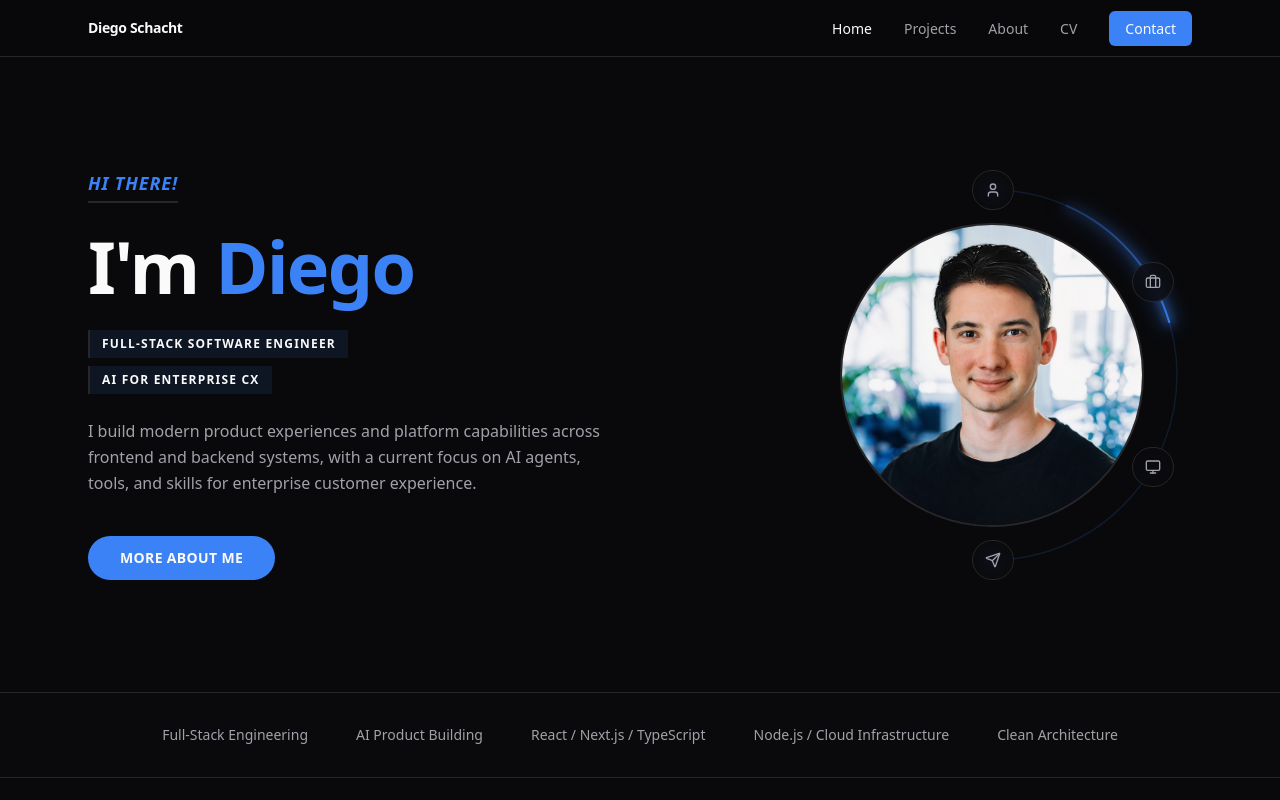
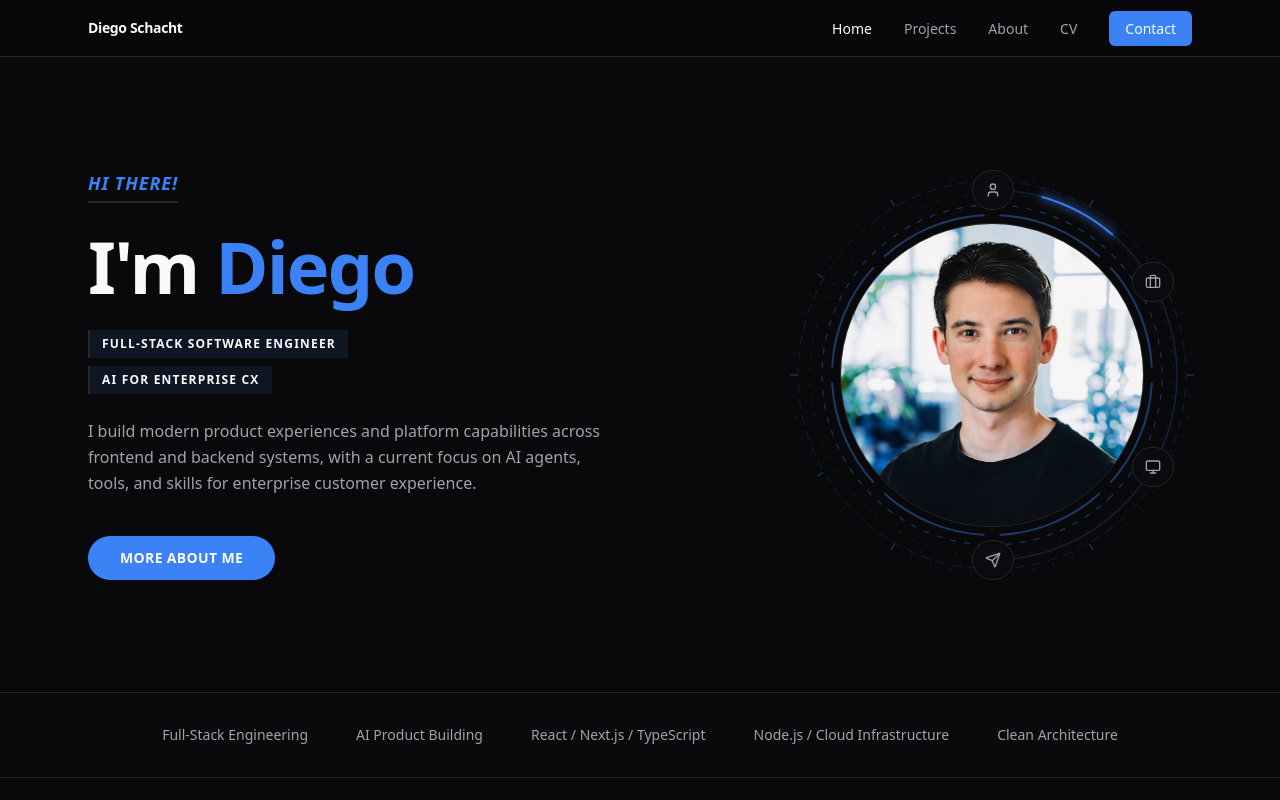
Before and after one commit to diegoschacht/diegoschacht.github.io, a Next.js app: page / in a window 1280 px wide. Shown: the top 800 px of the page. Built offline with nearby package versions, Linux system fonts and the light colour scheme.

Commit message:
feat: enhance HeroAvatar component with animated concentric rings and improved icon transitions

```diff
--- a/src/components/hero-avatar.tsx
+++ b/src/components/hero-avatar.tsx
@@ -13,17 +13,56 @@ const navIcons = [
   { icon: Send, href: "/#contact", label: "Contact" },
 ];
 
-/*
- * Icon positions are percentages in a 400x400 coordinate system.
- * They sit on a right-side semicircle (r = 185, center 200,200) at angles
- * -90°, -30°, 30°, 90° measured from 3-o'clock (60° apart for 4 icons).
- * `transform: translate(-50%,-50%)` centres each 40px circle on the point.
- */
 const iconPositions = [
-  { top: "3.75%", left: "50%" },        // -90° (top)
-  { top: "26.9%", left: "90.1%" },      // -30°
-  { top: "73.1%", left: "90.1%" },      //  30°
-  { top: "96.25%", left: "50%" },       //  90° (bottom)
+  { top: "3.75%", left: "50%" },
+  { top: "26.9%", left: "90.1%" },
+  { top: "73.1%", left: "90.1%" },
+  { top: "96.25%", left: "50%" },
+];
+
+/* Concentric ring configs: radius, dash pattern, rotation direction, delay */
+const rings = [
+  { r: 170, dash: "6 8",  dir: 1,  delay: 0.0, speed: 40 },
+  { r: 182, dash: "3 12", dir: -1, delay: 0.25, speed: 55 },
+  { r: 194, dash: "10 6", dir: 1,  delay: 0.5, speed: 35 },
+];
+
+/* Gauge tick marks on the outermost ring */
+const r2 = (n: number) => Math.round(n * 100) / 100;
+
+const tickCount = 60;
+const ticks = Array.from({ length: tickCount }, (_, i) => {
+  const angle = (i / tickCount) * 360;
+  const rad = (angle * Math.PI) / 180;
+  const long = i % 5 === 0;
+  return {
+    angle,
+    x1: r2(200 + (long ? 195 : 197) * Math.cos(rad)),
+    y1: r2(200 + (long ? 195 : 197) * Math.sin(rad)),
+    x2: r2(200 + 202 * Math.cos(rad)),
+    y2: r2(200 + 202 * Math.sin(rad)),
+    long,
+  };
+});
+
+/* Arc segments — 8 segments of ~40° each, with small gaps */
+const arcSegments = Array.from({ length: 8 }, (_, i) => {
+  const startAngle = i * 45 + 3;
+  const endAngle = startAngle + 39;
+  const r = 160;
+  const x1 = r2(200 + r * Math.cos((startAngle * Math.PI) / 180));
+  const y1 = r2(200 + r * Math.sin((startAngle * Math.PI) / 180));
+  const x2 = r2(200 + r * Math.cos((endAngle * Math.PI) / 180));
+  const y2 = r2(200 + r * Math.sin((endAngle * Math.PI) / 180));
+  return { d: `M ${x1} ${y1} A ${r} ${r} 0 0 1 ${x2} ${y2}`, delay: i * 0.12 };
+});
+
+/* Particles — pre-computed for SSR safety */
+const particles = [
+  { angle: 25, dist: 40 }, { angle: 67, dist: 55 }, { angle: 110, dist: 35 },
+  { angle: 145, dist: 60 }, { angle: 190, dist: 45 }, { angle: 220, dist: 50 },
+  { angle: 260, dist: 38 }, { angle: 295, dist: 58 }, { angle: 330, dist: 42 },
+  { angle: 355, dist: 52 }, { angle: 50, dist: 48 }, { angle: 170, dist: 44 },
 ];
 
 export default function HeroAvatar() {
@@ -32,65 +71,132 @@ export default function HeroAvatar() {
 
   return (
     <div ref={ref} className="relative flex items-center justify-center">
-      {/* Container — overflow visible so icons at the edge aren't clipped */}
       <div className="relative h-[320px] w-[320px] overflow-visible lg:h-[400px] lg:w-[400px]">
 
-        {/* SVG Arc — right-side curve passing through all icons */}
+        {/* ── Holographic Boot Sequence HUD ── */}
         <svg
           className="absolute inset-0 h-full w-full overflow-visible"
           viewBox="0 0 400 400"
           fill="none"
         >
           <defs>
-            <filter id="neon-blur" x="-50%" y="-50%" width="200%" height="200%">
-              <feGaussianBlur in="SourceGraphic" stdDeviation="5" />
+            <filter id="hud-glow" x="-50%" y="-50%" width="200%" height="200%">
+              <feGaussianBlur in="SourceGraphic" stdDeviation="4" />
             </filter>
-            <filter id="neon-blur-wide" x="-50%" y="-50%" width="200%" height="200%">
-              <feGaussianBlur in="SourceGraphic" stdDeviation="10" />
+            <filter id="hud-glow-soft" x="-50%" y="-50%" width="200%" height="200%">
+              <feGaussianBlur in="SourceGraphic" stdDeviation="8" />
             </filter>
-            {/* Brightness mask: dim at top/bottom, bright in the middle */}
-            <linearGradient id="brightness-grad" gradientUnits="userSpaceOnUse" x1="200" y1="0" x2="200" y2="400">
-              <stop offset="0%" stopColor="white" stopOpacity="0.1" />
-              <stop offset="40%" stopColor="white" stopOpacity="1" />
-              <stop offset="60%" stopColor="white" stopOpacity="1" />
-              <stop offset="100%" stopColor="white" stopOpacity="0.1" />
-            </linearGradient>
-            <mask id="arc-brightness-mask" maskUnits="userSpaceOnUse" x="-50" y="-50" width="500" height="500">
-              <rect x="-50" y="-50" width="500" height="500" fill="url(#brightness-grad)" />
-            </mask>
           </defs>
-          {/*
-           * Arc from (200,15) to (200,385) — a 180° clockwise sweep
-           * on the right side of the photo, through the icon positions.
-           * r=185, centre at (200,200), angles -90° to +90°.
-           *
-           * Arc length ≈ π × 185 ≈ 581px.
-           * The neon pulse is a 160px dash (dim→bright→dim via gradient)
-           * travelling along 581px, so dasharray = "160 421".
-           */}
-          {/* Dim base arc — always visible after draw */}
+
+          {/* ── CONCENTRIC RINGS — expand outward with tick marks ── */}
+          {rings.map((ring, i) => (
+            <motion.g
+              key={i}
+              initial={{ rotate: 0 }}
+              animate={isInView ? { rotate: ring.dir * 360 } : { rotate: 0 }}
+              transition={{
+                duration: ring.speed,
+                ease: "linear",
+                repeat: Infinity,
+                delay: 1.0 + ring.delay,
+              }}
+              style={{ transformOrigin: "200px 200px" }}
+            >
+              <motion.circle
+                cx="200" cy="200" r={ring.r}
+                stroke="var(--color-accent)"
+                strokeWidth={i === 0 ? "1.2" : "0.8"}
+                strokeDasharray={ring.dash}
+                fill="none"
+                initial={{ scale: 0.6, opacity: 0 }}
+                animate={isInView ? { scale: 1, opacity: i === 0 ? 0.35 : 0.2 } : { scale: 0.6, opacity: 0 }}
+                transition={{ duration: 0.8, ease: "easeOut", delay: 0.2 + ring.delay }}
+                style={{ transformOrigin: "200px 200px" }}
+              />
+            </motion.g>
+          ))}
+
+          {/* Gauge ticks on outermost ring */}
+          {ticks.map((t, i) => (
+            <motion.line
+              key={i}
+              x1={t.x1} y1={t.y1} x2={t.x2} y2={t.y2}
+              stroke="var(--color-accent)"
+              strokeWidth={t.long ? "1.2" : "0.6"}
+              initial={{ opacity: 0 }}
+              animate={isInView ? { opacity: t.long ? 0.4 : 0.2 } : { opacity: 0 }}
+              transition={{ duration: 0.3, delay: 0.8 + i * 0.008 }}
+            />
+          ))}
+
+          {/* ── ARC SEGMENTS — draw in sequentially like loading ── */}
+          {arcSegments.map((seg, i) => (
+            <motion.path
+              key={`seg-${i}`}
+              d={seg.d}
+              stroke="var(--color-accent)"
+              strokeWidth="2"
+              strokeLinecap="round"
+              fill="none"
+              initial={{ pathLength: 0, opacity: 0 }}
+              animate={isInView ? { pathLength: 1, opacity: 0.4 } : { pathLength: 0, opacity: 0 }}
+              transition={{ duration: 0.4, ease: "easeOut", delay: 0.4 + seg.delay }}
+            />
+          ))}
+
+          {/* ── PARTICLES — scatter outward like holographic static ── */}
+          {particles.map((p, i) => {
+            const rad = (p.angle * Math.PI) / 180;
+            const startR = 120;
+            const endR = startR + p.dist;
+            return (
+              <motion.circle
+                key={`p-${i}`}
+                cx={200 + startR * Math.cos(rad)}
+                cy={200 + startR * Math.sin(rad)}
+                r="1.5"
+                fill="var(--color-accent)"
+                initial={{ opacity: 0, x: 0, y: 0 }}
+                animate={
+                  isInView
+                    ? {
+                        opacity: [0, 0.7, 0],
+                        x: (endR - startR) * Math.cos(rad),
+                        y: (endR - startR) * Math.sin(rad),
+                      }
+                    : { opacity: 0 }
+                }
+                transition={{
+                  duration: 1.5,
+                  delay: 1.0 + i * 0.1,
+                  ease: "easeOut",
+                  opacity: { times: [0, 0.3, 1] },
+                }}
+              />
+            );
+          })}
+
+          {/* ── RIGHT-SIDE ARC (base for nav icons) ── */}
           <motion.path
             d="M 200 15 A 185 185 0 0 1 200 385"
             stroke="var(--color-accent)"
             strokeWidth="1.5"
             strokeLinecap="round"
-            strokeOpacity="0.15"
             fill="none"
             initial={{ pathLength: 0, opacity: 0 }}
-            animate={isInView ? { pathLength: 1, opacity: 1 } : { pathLength: 0, opacity: 0 }}
-            transition={{ duration: 1.8, ease: "easeInOut", delay: 0.3 }}
+            animate={isInView ? { pathLength: 1, opacity: 0.2 } : { pathLength: 0, opacity: 0 }}
+            transition={{ duration: 1.6, ease: "easeInOut", delay: 0.3 }}
           />
-          {/* Neon pulse group — masked so it's dim at top/bottom, bright in the middle */}
-          <g mask="url(#arc-brightness-mask)">
-          {/* Outer neon glow — wide and soft, moves along the arc */}
+
+          {/* Neon pulse traveling along arc */}
           <motion.path
             d="M 200 15 A 185 185 0 0 1 200 385"
             stroke="var(--color-accent)"
-            strokeWidth="10"
+            strokeWidth="6"
             strokeLinecap="round"
             fill="none"
-            filter="url(#neon-blur-wide)"
-            strokeDasharray="160 421"
+            filter="url(#hud-glow)"
+            strokeDasharray="80 501"
             initial={{ strokeDashoffset: 0, opacity: 0 }}
             animate={
               isInView
@@ -100,111 +206,54 @@ export default function HeroAvatar() {
             transition={
               isInView
                 ? {
-                    strokeDashoffset: {
-                      duration: 3.5,
-                      ease: "linear",
-                      repeat: Infinity,
-                      delay: 2.1,
-                    },
-                    opacity: {
-                      duration: 0.4,
-                      delay: 2.1,
-                      times: [0, 0.01, 1],
-                    },
+                    strokeDashoffset: { duration: 3, ease: "linear", repeat: Infinity, delay: 2.8 },
+                    opacity: { duration: 0.4, delay: 2.8, times: [0, 0.01, 1] },
                   }
                 : { duration: 0 }
             }
           />
-          {/* Inner neon glow — tighter, brighter */}
-          <motion.path
-            d="M 200 15 A 185 185 0 0 1 200 385"
-            stroke="var(--color-accent)"
-            strokeWidth="5"
-            strokeLinecap="round"
-            fill="none"
-            filter="url(#neon-blur)"
-            strokeDasharray="160 421"
-            initial={{ strokeDashoffset: 0, opacity: 0 }}
-            animate={
-              isInView
-                ? { strokeDashoffset: -581, opacity: [0, 0.8, 0.8] }
-                : { strokeDashoffset: 0, opacity: 0 }
-            }
-            transition={
-              isInView
-                ? {
-                    strokeDashoffset: {
-                      duration: 3.5,
-                      ease: "linear",
-                      repeat: Infinity,
-                      delay: 2.1,
-                    },
-                    opacity: {
-                      duration: 0.4,
-                      delay: 2.1,
-                      times: [0, 0.01, 1],
-                    },
-                  }
-                : { duration: 0 }
-            }
-          />
-          {/* Core bright pulse — crisp line that travels along the arc */}
           <motion.path
             d="M 200 15 A 185 185 0 0 1 200 385"
             stroke="var(--color-accent)"
             strokeWidth="2"
             strokeLinecap="round"
             fill="none"
-            strokeDasharray="160 421"
+            strokeDasharray="80 501"
             initial={{ strokeDashoffset: 0, opacity: 0 }}
             animate={
               isInView
-                ? { strokeDashoffset: -581, opacity: [0, 1, 1] }
+                ? { strokeDashoffset: -581, opacity: [0, 0.9, 0.9] }
                 : { strokeDashoffset: 0, opacity: 0 }
             }
             transition={
               isInView
                 ? {
-                    strokeDashoffset: {
-                      duration: 3.5,
-                      ease: "linear",
-                      repeat: Infinity,
-                      delay: 2.1,
-                    },
-                    opacity: {
-                      duration: 0.4,
-                      delay: 2.1,
-                      times: [0, 0.01, 1],
-                    },
+                    strokeDashoffset: { duration: 3, ease: "linear", repeat: Infinity, delay: 2.8 },
+                    opacity: { duration: 0.4, delay: 2.8, times: [0, 0.01, 1] },
                   }
                 : { duration: 0 }
             }
           />
-          </g>
-          {/* Dot at arc start (top) */}
+
+          {/* Arc endpoint dots */}
           <motion.circle
-            cx="200"
-            cy="15"
-            r="5"
+            cx="200" cy="15" r="4"
             fill="var(--color-accent)"
             initial={{ opacity: 0, scale: 0 }}
             animate={isInView ? { opacity: 1, scale: 1 } : { opacity: 0, scale: 0 }}
             transition={{ duration: 0.3, delay: 0.3 }}
           />
-          {/* Dot at arc end (bottom) */}
           <motion.circle
-            cx="200"
-            cy="385"
-            r="5"
+            cx="200" cy="385" r="4"
             fill="var(--color-accent)"
             initial={{ opacity: 0, scale: 0 }}
             animate={isInView ? { opacity: 1, scale: 1 } : { opacity: 0, scale: 0 }}
-            transition={{ duration: 0.3, delay: 2.0 }}
+            transition={{ duration: 0.3, delay: 1.8 }}
           />
         </svg>
 
-        {/* Circular profile photo */}
-        <div className="absolute inset-[12%] overflow-hidden rounded-full border-2 border-border/30">
+        {/* ── PHOTO ── */}
+        <div className="absolute inset-[12%] overflow-hidden rounded-full border border-accent/20">
           <Image
             src="/Diego_Schacht.jpg"
             alt="Diego Schacht"
@@ -215,7 +264,7 @@ export default function HeroAvatar() {
           />
         </div>
 
-        {/* Navigation icons — positioned on the arc */}
+        {/* ── NAV ICONS — slide in along arc with bounce ── */}
         {navIcons.map((item, i) => (
           <motion.div
             key={item.label}
@@ -224,12 +273,13 @@ export default function HeroAvatar() {
               top: iconPositions[i].top,
               left: iconPositions[i].left,
             }}
-            initial={{ opacity: 0, scale: 0 }}
-            animate={isInView ? { opacity: 1, scale: 1 } : { opacity: 0, scale: 0 }}
+            initial={{ opacity: 0, scale: 0.3, x: -20 }}
+            animate={isInView ? { opacity: 1, scale: 1, x: 0 } : { opacity: 0, scale: 0.3, x: -20 }}
             transition={{
-              duration: 0.3,
-              delay: 1.0 + i * 0.15,
-              ease: "easeOut",
+              type: "spring",
+              stiffness: 260,
+              damping: 18,
+              delay: 2.0 + i * 0.15,
             }}
           >
             <div className="relative h-10 w-10">
```
